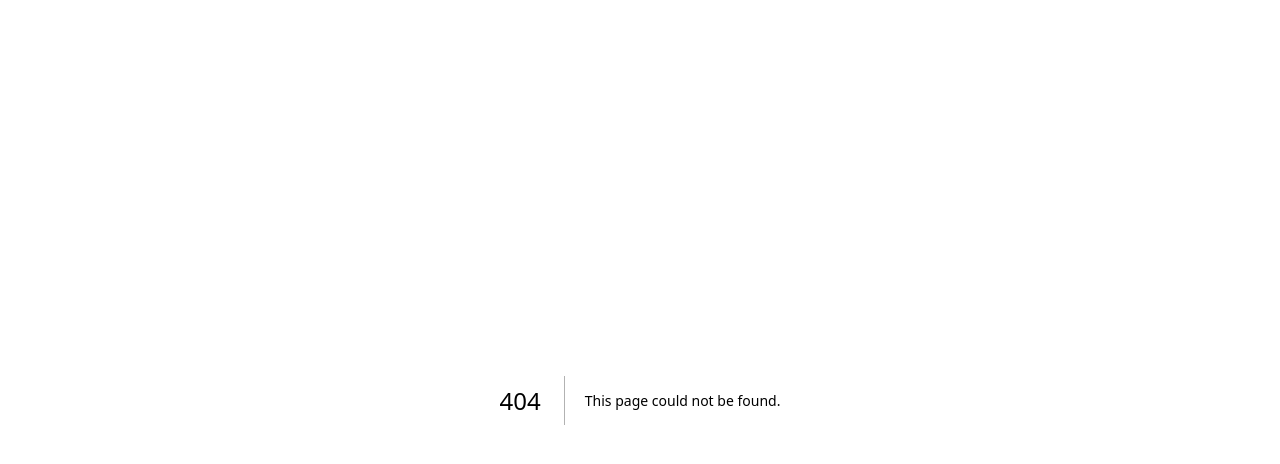
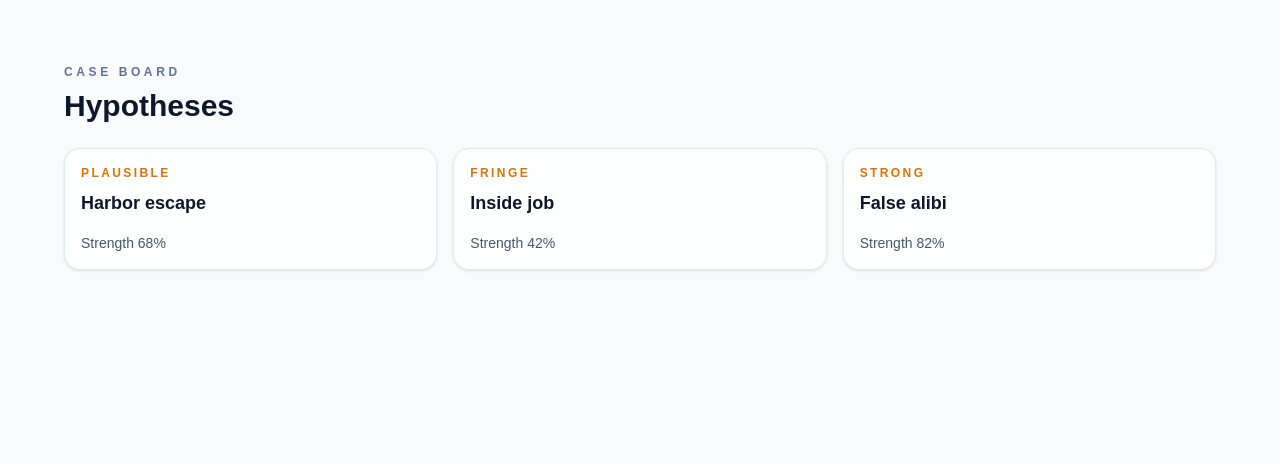
Before and after one commit to BobFarreras/crims-project, a Next.js app in the folder frontend/: page /game/hypotheses in a window 1280 px wide. Before the commit this address had no page. Shown: the top 464 px of the page. Built offline with nearby package versions, Linux system fonts and the light colour scheme.

Commit message:
feat: crear hypothesis board UI

```diff
--- /dev/null
+++ b/frontend/app/game/hypotheses/page.tsx
@@ -0,0 +1,11 @@
+import HypothesisBoard from '@/features/hypotheses/HypothesisBoard'
+
+export default function HypothesesPage() {
+  return (
+    <div className="min-h-screen bg-slate-50 px-6 py-16 text-slate-900">
+      <div className="mx-auto max-w-6xl">
+        <HypothesisBoard />
+      </div>
+    </div>
+  )
+}
--- /dev/null
+++ b/frontend/features/hypotheses/HypothesisBoard.tsx
@@ -0,0 +1,32 @@
+'use client'
+
+const hypotheses = [
+  { id: 'h1', title: 'Harbor escape', status: 'PLAUSIBLE', score: 68 },
+  { id: 'h2', title: 'Inside job', status: 'FRINGE', score: 42 },
+  { id: 'h3', title: 'False alibi', status: 'STRONG', score: 82 }
+]
+
+export default function HypothesisBoard() {
+  return (
+    <section className="flex w-full flex-col gap-6">
+      <header className="flex flex-col gap-2">
+        <span className="text-xs font-semibold uppercase tracking-[0.3em] text-slate-500">Case Board</span>
+        <h1 className="text-3xl font-semibold text-slate-900">Hypotheses</h1>
+      </header>
+
+      <div className="grid gap-4 md:grid-cols-3">
+        {hypotheses.map((item) => (
+          <article
+            key={item.id}
+            data-testid="hypothesis-card"
+            className="rounded-2xl border border-slate-200 bg-white/90 p-4 shadow-sm"
+          >
+            <p className="text-xs font-semibold uppercase tracking-[0.2em] text-amber-600">{item.status}</p>
+            <h2 className="mt-2 text-lg font-semibold text-slate-900">{item.title}</h2>
+            <p className="mt-4 text-sm text-slate-600">Strength {item.score}%</p>
+          </article>
+        ))}
+      </div>
+    </section>
+  )
+}
```
Also changed, not shown: 2 other files (tests, documents, lock files or other folders).
